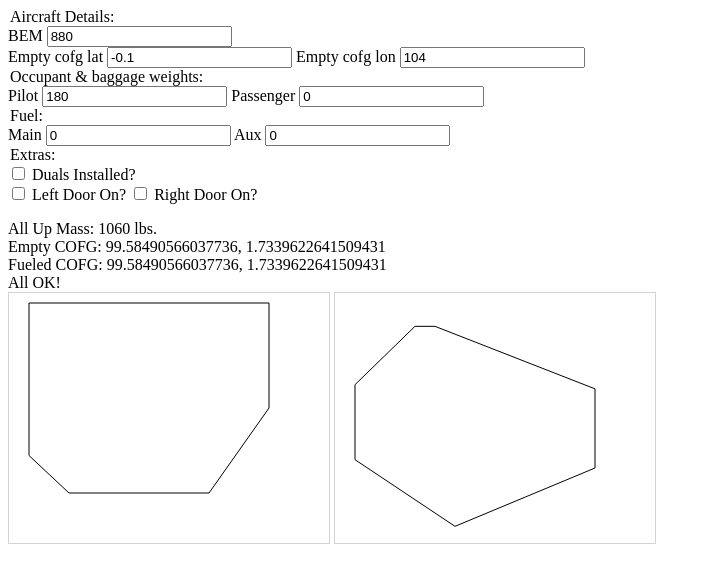
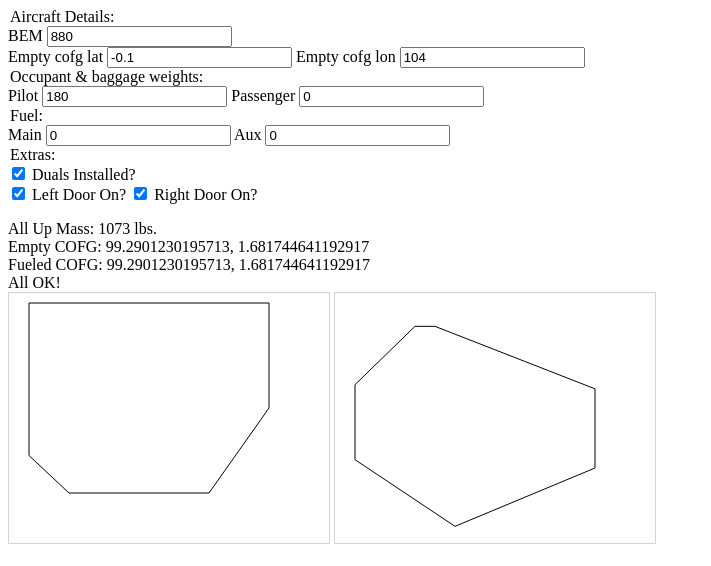
Before and after one commit to PriceChild/cofg, a plain HTML site: page index.html in a window 1280 px wide. Shown: the whole page, without its empty margins (0-711 px from the left). Drawn offline with Linux system fonts and the light colour scheme.

Commit message:
Default duals & doors on

```diff
--- a/index.html
+++ b/index.html
@@ -228,12 +228,12 @@
             <br/>
 
             <legend>Extras:</legend>
-            <input type="checkbox" id="dualsinstalled" name="dualsinstalled" onclick="updatePage()"/>
+            <input type="checkbox" id="dualsinstalled" name="dualsinstalled" onclick="updatePage()" checked/>
             Duals Installed?
             <br/>
-            <input type="checkbox" id="leftdoorinstalled" name="leftdoorinstalled" onclick="updatePage()"/>
+            <input type="checkbox" id="leftdoorinstalled" name="leftdoorinstalled" onclick="updatePage()" checked/>
             Left Door On?
-            <input type="checkbox" id="rightdoorinstalled" name="rightdoorinstalled" onclick="updatePage()"/>
+            <input type="checkbox" id="rightdoorinstalled" name="rightdoorinstalled" onclick="updatePage()" checked/>
             Right Door On?
         </form>
         <p>
```
